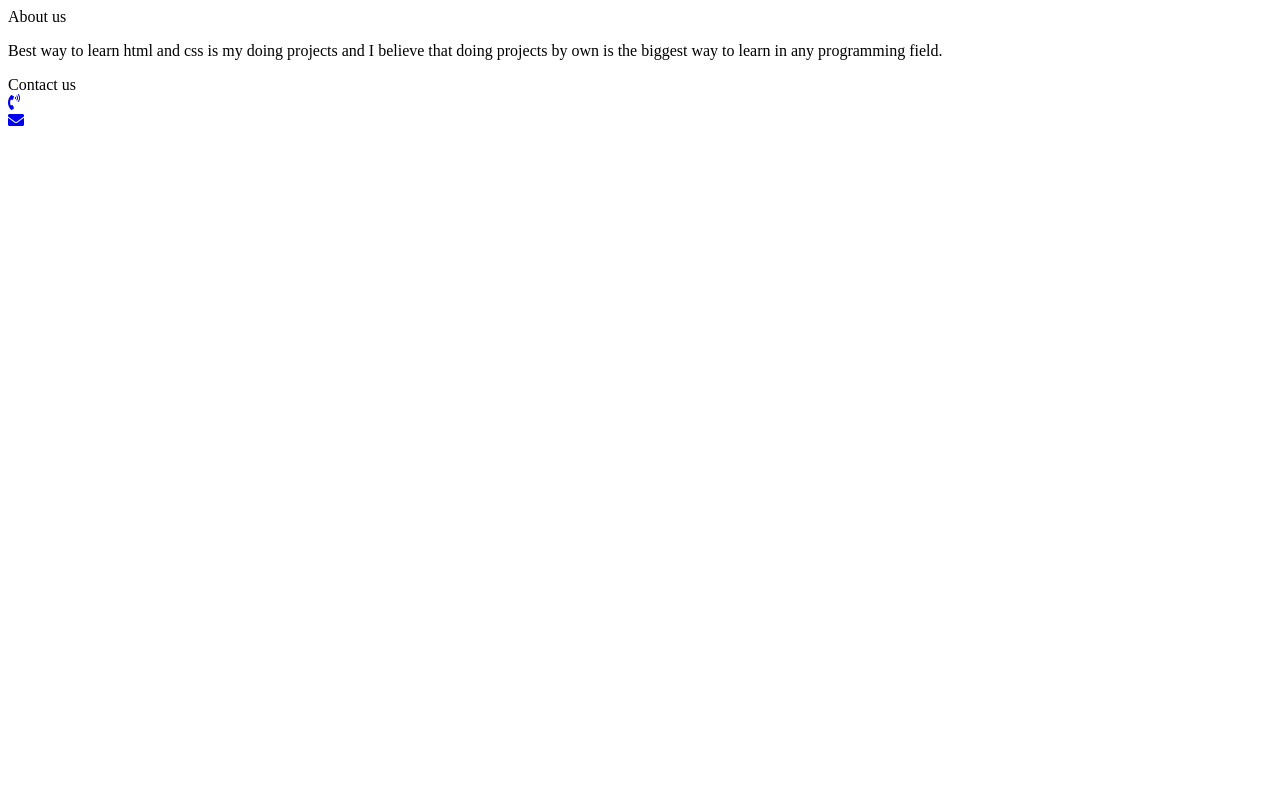
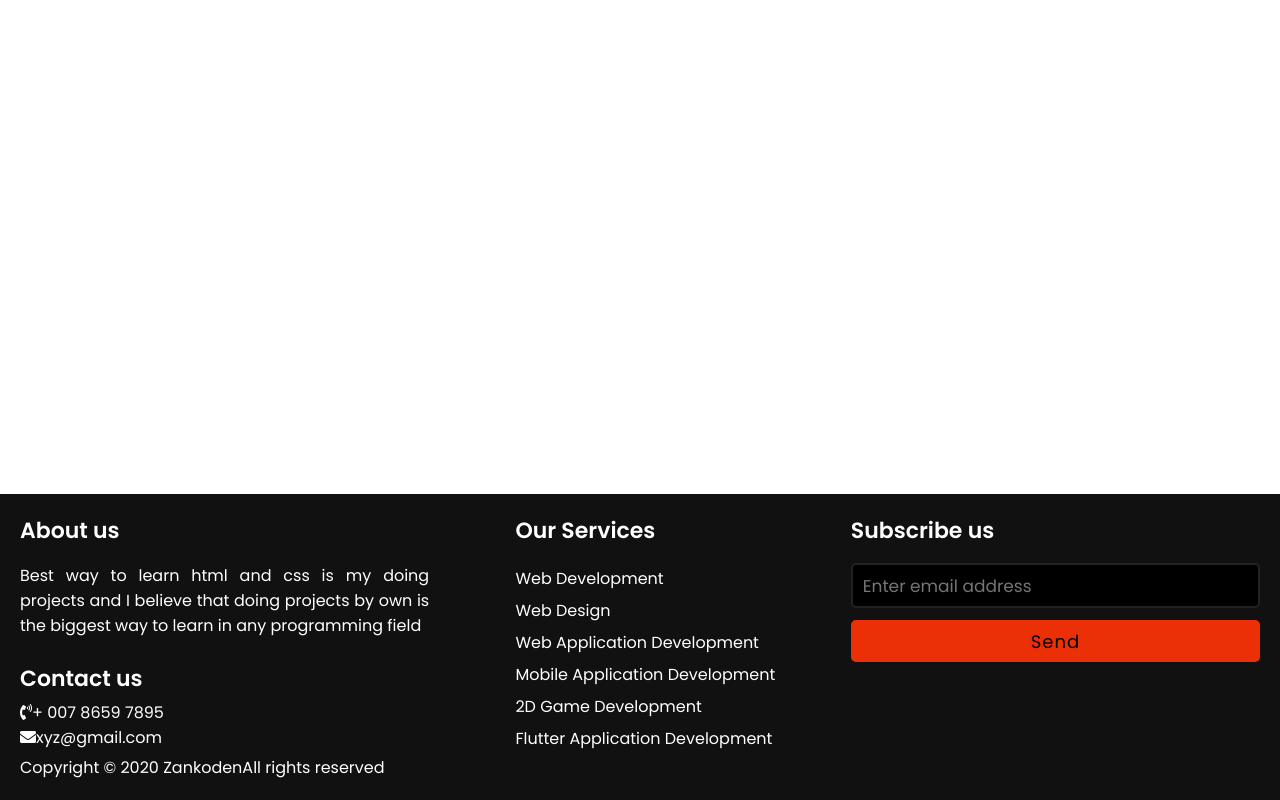
Before and after one commit to Zankoden/HtmlCSSDesignPractice, a plain HTML site: page responsiveFooter.html in a window 1280 px wide. Drawn offline with Linux system fonts and the light colour scheme.

Commit message:
in progress, the black colour looks cool

```diff
--- /dev/null
+++ b/css/responsiveFooterStyle.css
@@ -0,0 +1,79 @@
+@import url('https://fonts.googleapis.com/css2?family=Poppins:ital,wght@0,100;0,200;0,300;0,400;0,500;0,600;0,700;0,800;0,900;1,100;1,200;1,300;1,400;1,500;1,600;1,700;1,800;1,900&display=swap');
+*{
+    margin: 0;
+    padding: 0;
+    box-sizing: border-box;
+    font-family: 'Poppins', sans-serif;
+    text-decoration: none;
+}
+footer{
+    width: 100%;
+    position: fixed;
+    bottom: 0;
+    left: 0;
+    background: #111;
+}
+footer .content{
+    max-width: 1350px;
+    margin: auto;
+    padding: 20px;
+    display: flex;
+    flex-wrap: wrap;
+    justify-content: space-between;
+
+}
+footer .content p, a{
+    color: #fff;
+}
+footer .content .box{
+    width: 33%;
+
+}
+footer .content .topic{
+    font-size: 22px;
+    font-weight: 600;
+    color: #fff;
+    margin-bottom: 16px;
+
+}
+footer .content p{
+    text-align: justify;
+
+}
+footer .content .lower .topic{
+    margin: 24px 0 5px 0;
+
+}
+footer .content .lower .i{
+    padding-right: 16px;
+}
+footer .content .middle{
+    padding-left: 80px;
+
+}
+footer .content .middle a{
+    line-height: 32px;
+}
+footer .content .right input[type="text"] {
+    height: 45px;
+    width: 100%;
+    outline: none;
+    color: #d9d9d9;
+    background: #000;
+    border-radius: 5px;
+    padding-left: 10px;
+    font-size: 17px;
+    border: 2px solid #222222;
+}
+footer .content .right input[type="submit"] {
+    height: 42px;
+    width: 100%;
+    font-size: 18px;
+    background: #eb2f06;
+    outline: none;
+    border-radius: 5px;
+    letter-spacing: 1px;
+    cursor: pointer;
+    margin-top: 12px;
+    border: 2px solid #eb2f06;
+}
--- a/responsiveFooter.html
+++ b/responsiveFooter.html
@@ -7,6 +7,7 @@
     <!-- <script src="https://kit.fontawesome.com/a076d05399.js"></script> -->
 
     <link rel="stylesheet" href="https://cdnjs.cloudflare.com/ajax/libs/font-awesome/5.15.3/css/all.min.css" />
+    <link rel="stylesheet" href="./css/responsiveFooterStyle.css">
 
     <title>Document</title>
 </head>
@@ -18,17 +19,34 @@
                 <div class="upper">
                     <div class="topic">About us</div>
                     <p>Best way to learn html and css is my doing projects and I believe that doing projects by own is
-                        the biggest way to learn in any programming field.</p>
+                        the biggest way to learn in any programming field</p>
                 </div>
                 <div class="lower">
                     <div class="topic">Contact us</div>
                     <div class="phone">
-                        <a href="#"><i class="fas fa-phone-volume"></i></a>
+                        <a href="#"><i class="fas fa-phone-volume"></i>+ 007 8659 7895</a>
                     </div>
                     <div class="email">
-                        <a href="#"><i class="fas fa-envelope"></i></a>
+                        <a href="#"><i class="fas fa-envelope"></i>xyz@gmail.com</a>
                     </div>
                 </div>
+            </div>
+            <div class="middle box">
+                <div class="topic">Our Services</div>
+                <div><a href="#">Web Development</a></div>
+                <div><a href="#">Web Design</a></div>
+                <div><a href="#">Web Application Development</a></div>
+                <div><a href="#">Mobile Application Development</a></div>
+                <div><a href="#">2D Game Development</a></div>
+                <div><a href="#">Flutter Application Development</a></div>
+            </div>
+            <div class="right box">
+                <div class="topic">Subscribe us</div>
+                <input type="text" placeholder="Enter email address">
+                <input type="submit" name"" value="Send">
+            </div>
+            <div class="bottom">
+                <p>Copyright &#169; 2020 <a href="#">Zankoden</a>All rights reserved</p>
             </div>
         </div>
     </footer>
```
